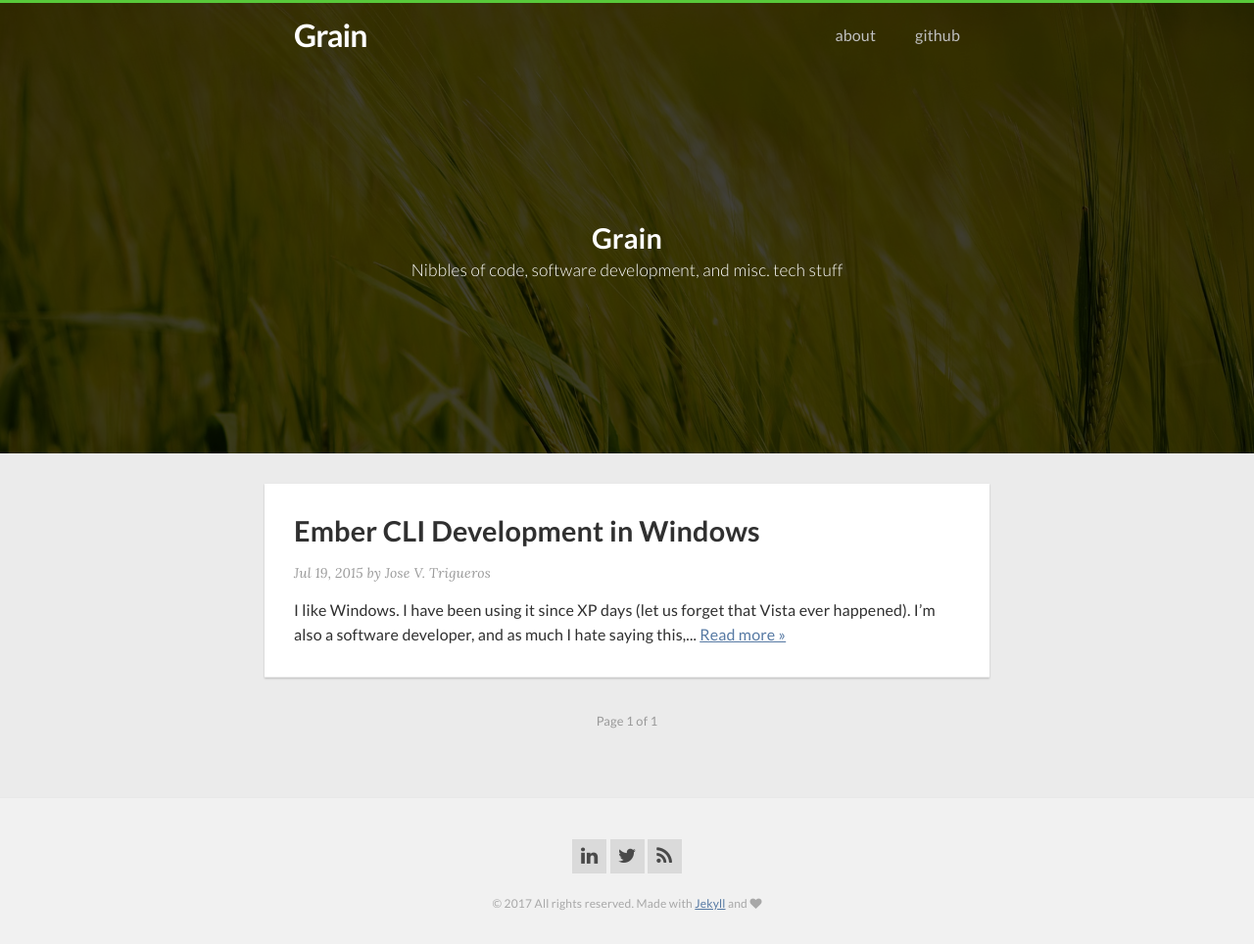
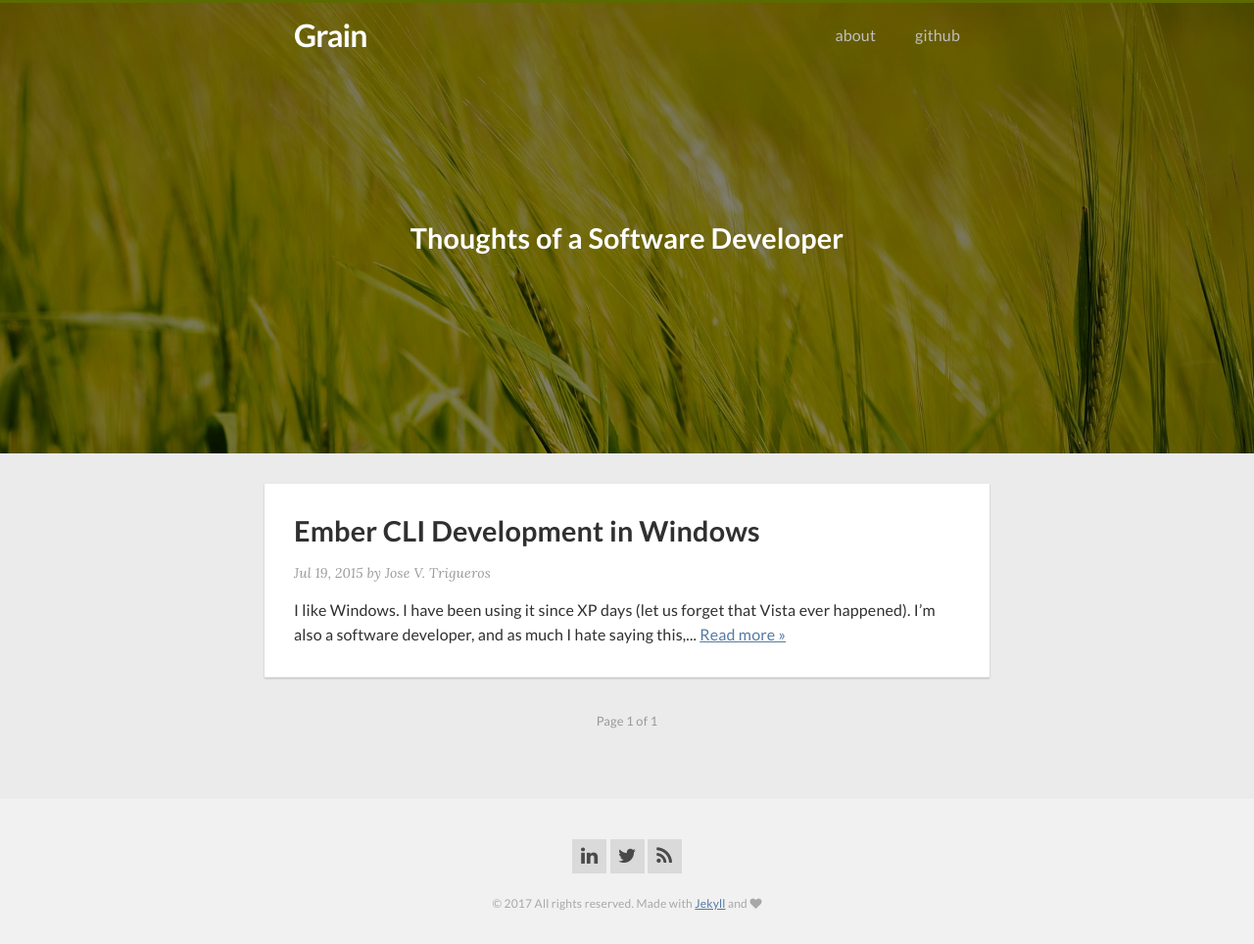
Before and after one commit to jvtrigueros/blog.jvtrigueros.com, a Jekyll site: the page built from src/index.html, in a window 1280 px wide. Shown: the whole page at 98% size. Built offline with Jekyll 4.4.1, drawn with Linux system fonts in a browser that asks for light colours; nearby versions of some CDN libraries; Markdown is read by kramdown in place of the engine named in the settings; the list of posts is cut into pages by our own code.

Commit message:
Change branding color, opacity of cover, and description

```diff
--- a/src/_config.yml
+++ b/src/_config.yml
@@ -1,6 +1,6 @@
 # Site settings
 title: Grain
-description: Nibbles of code, software development, and misc. tech stuff
+description: Thoughts of a Software Developer
 url: http://blog.jvtrigueros.com
 
 author:
--- a/src/_includes/header.html
+++ b/src/_includes/header.html
@@ -28,8 +28,7 @@
 
     {% if page.slug == 'home' %}
       <h2 class="txt-center">
-        <strong>{{ site.title }}</strong> <br />
-        <small>{{ site.description }}</small>
+        <strong>{{ site.description }}</strong>
       </h2>
     {% endif %}
 
--- a/src/_sass/_layout.scss
+++ b/src/_sass/_layout.scss
@@ -49,7 +49,7 @@
   margin-bottom: 30px;
 
   .overlay {
-    background: rgba(#000, .75);
+    background: rgba(#000, .50);
     z-index: 1;
     position: absolute;
     width: 100%;
--- a/src/_sass/_variables.scss
+++ b/src/_sass/_variables.scss
@@ -19,7 +19,7 @@ $font-weight-bold  : 700 !default;
 
 $white-color      : #fff !default;
 $text-color       : #303030 !default;
-$brand-color      : #58c93a !default;
+$brand-color      : #5C6A00 !default;
 $background-color : #f1f1f1 !default;
 $primary-color    : $brand-color !default;
 $bg-color         : #ebebeb !default;
```
